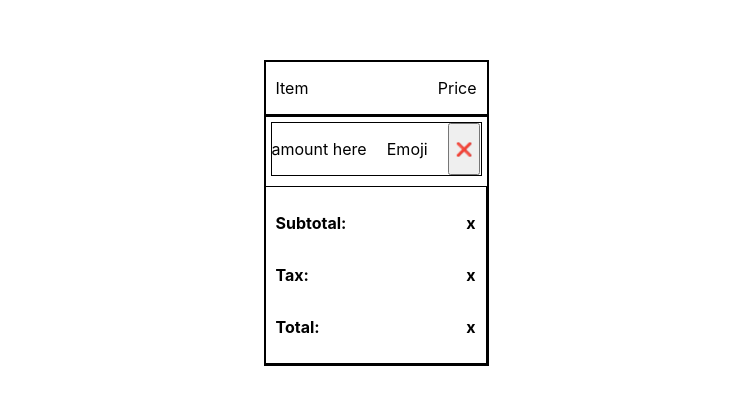
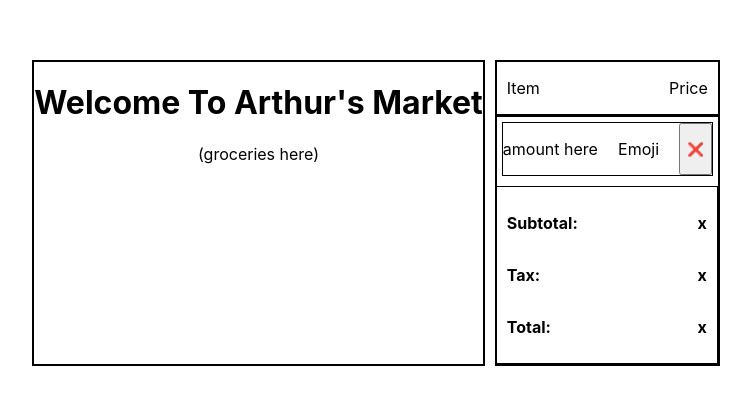
Before and after one commit to Art-Luzrab/ArtsShoppingCart2, a React (Vite) app: page / in a window 1280 px wide. Shown: the part 187-592 px from the top of the page, without its empty margins (264-1015 px from the left). Built offline with nearby package versions, Linux system fonts and the light colour scheme.

Commit message:
added base grocerystore ui

```diff
--- a/src/App.jsx
+++ b/src/App.jsx
@@ -1,8 +1,10 @@
 import Cart from "./components/Cart";
+import GroceryStore from "./components/GroceryStore";
 
 function App() {
   return (
     <div className="App">
+      <GroceryStore />
       <Cart />
     </div>
   );
--- /dev/null
+++ b/src/components/GroceryStore.jsx
@@ -0,0 +1,13 @@
+export default function GroceryStore() {
+  // grocery mapping here
+  return (
+    <>
+      <div className="market-container">
+        <h1>Welcome To Arthur's Market</h1>
+        <div className="market">
+          <ul className="ul-groceries">(groceries here)</ul>
+        </div>
+      </div>
+    </>
+  );
+}
```
